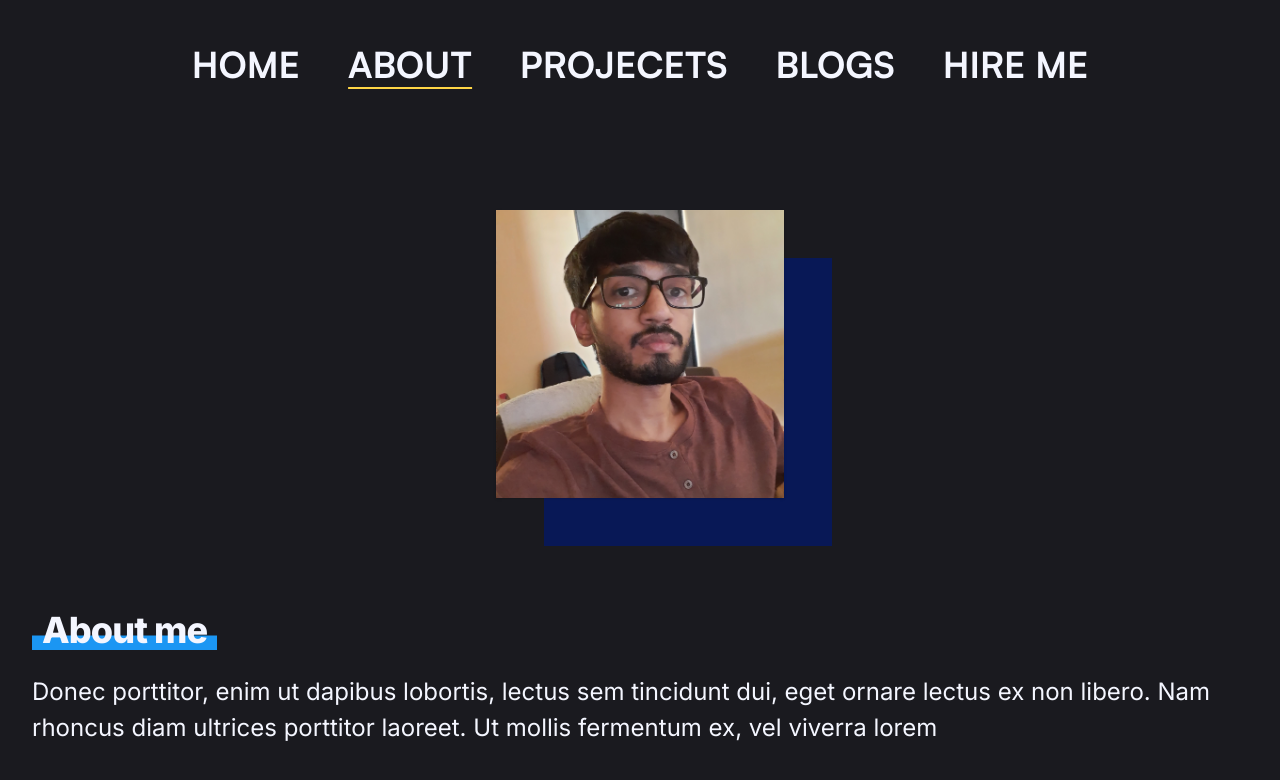
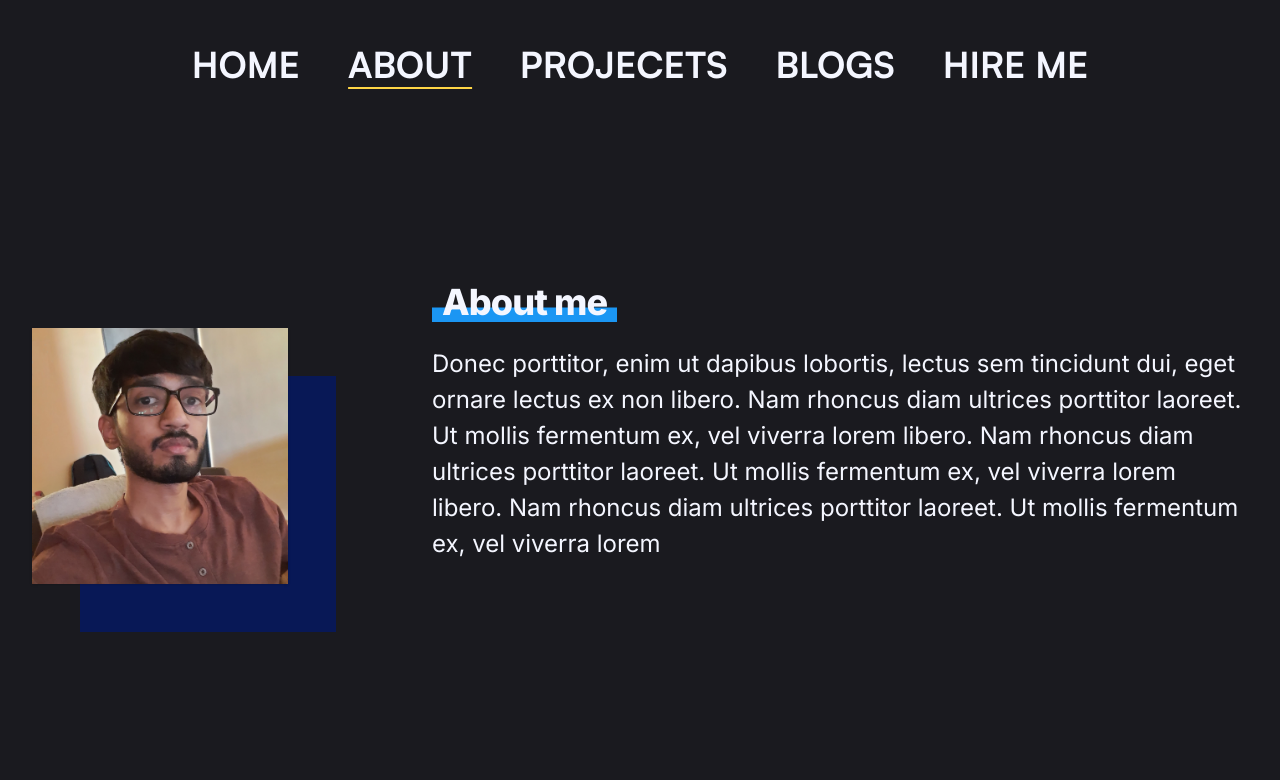
Before and after one commit to Bhargavoza1/my-portfolio, a Next.js app: page /about in a window 1280 px wide. Shown: the top 780 px of the page. Built offline with nearby package versions, Linux system fonts and the light colour scheme.

Commit message:
about back up

```diff
--- a/src/app/(section)/about/page.tsx
+++ b/src/app/(section)/about/page.tsx
@@ -5,28 +5,28 @@ import styles from "./page.module.css";
 function About( ):React.JSX.Element {
     return (
 
-        <div   className="flex flex-col justify-center  ">
-            <div className="mt-10  max-w-full flex justify-center px-4 sm:mt-12 sm:px-6 md:mt-16 lg:mt-20 lg:px-8  ">
-                <div className="h-64 w-64 lg:h-72 lg:w-72  relative  ">
+
+            <div className='  lg:flex lg:flex-row grid grid-cols-1     w-[100%]  items-center  justify-center lg:h-[75vh]  '>
+                <div className="mt-10  max-w-full flex justify-center   sm:mt-12 sm:px-6 md:mt-16 lg:mt-20 lg:px-8  pb-7 ">
+                    <div className="h-64 w-64 2xl:h-[500px] 2xl:w-[500px] relative  ">
                         <Image
                             className='shadow   max-w-full h-auto align-middle border-[#1b96f3] z-10'
                             src="/Bhargav.jpg"
                             layout="fill" // required
                             alt="Picture of the author"
                         />
-                    <div className={`${styles.imageva} h-64 w-64 lg:h-72 lg:w-72 top-12 left-12 `}></div>
+                        <div className={`${styles.imageva} h-64 w-64 2xl:h-[500px] 2xl:w-[500px] top-12 left-12 `}></div>
+                    </div>
                 </div>
 
-            </div>
-
-            <div className="  flex justify-center ">
-                <div className="relative z-10 pb-8   sm:pb-16 md:pb-20  lg:w-full lg:pb-28 xl:pb-32">
+                <div className="  flex justify-start    ">
+                    <div className="relative z-10 pb-8   sm:pb-16 md:pb-20   lg:w-full lg:pb-28 xl:pb-32">
 
 
 
 
                     <main className="mt-10 mx-auto max-w-7xl px-4 sm:mt-12 sm:px-6 md:mt-16 lg:mt-20 lg:px-8 xl:mt-28">
-                        <div className="sm:text-center lg:text-left">
+                        <div className="sm:text-center lg:pl-20 lg:text-left">
                             <h2 className={` ${styles.thickline} my-6 text-2xl tracking-tight font-extrabold   sm:text-3xl md:text-4xl  `}>
                                 About me
                             </h2>
@@ -36,14 +36,17 @@ function About( ):React.JSX.Element {
                                 ex non
                                 libero. Nam rhoncus diam ultrices porttitor laoreet. Ut mollis fermentum ex, vel viverra
                                 lorem
-
+                                libero. Nam rhoncus diam ultrices porttitor laoreet. Ut mollis fermentum ex, vel viverra
+                                lorem
+                                libero. Nam rhoncus diam ultrices porttitor laoreet. Ut mollis fermentum ex, vel viverra
+                                lorem
                             </p>
                         </div>
                     </main>
                 </div>
                 </div>
+            </div>
 
-        </div>
     );
 }
 
```
Lines whose indentation alone changed are shown as unchanged.
